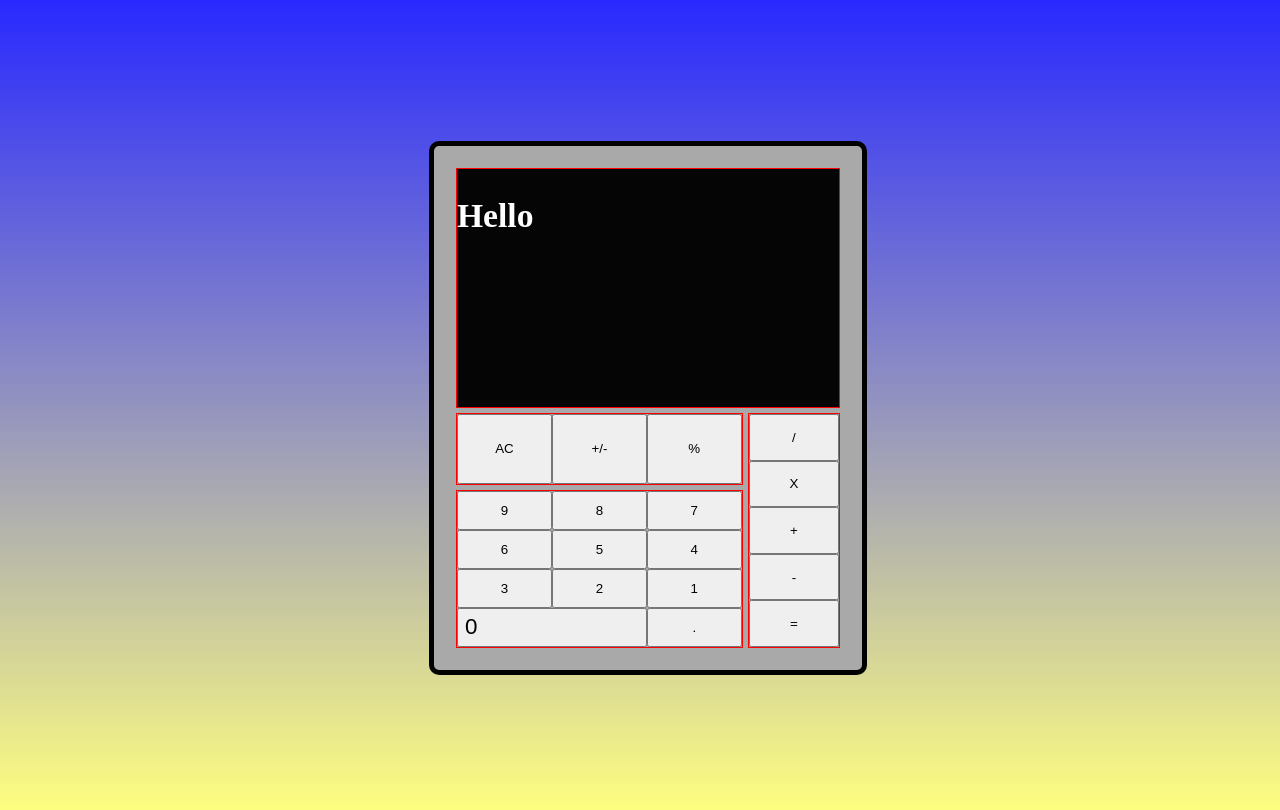
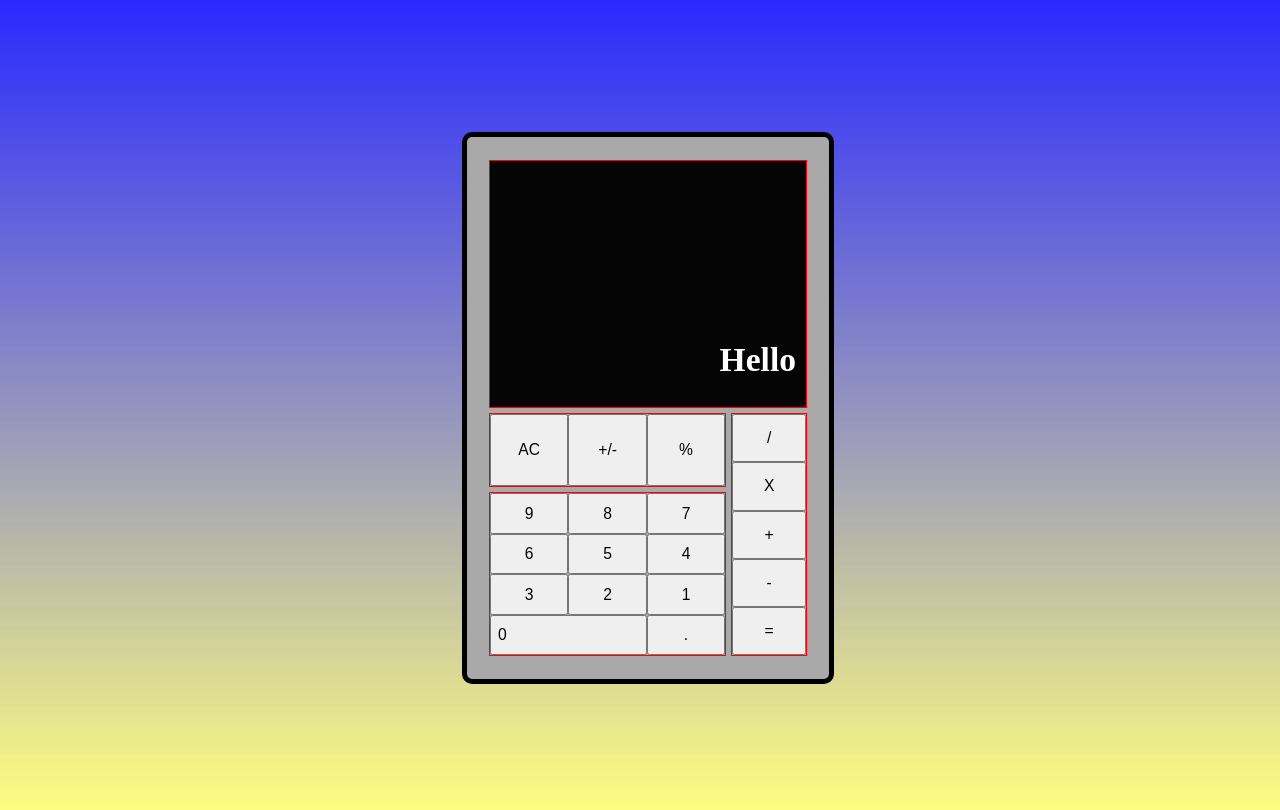
Before and after one commit to LRosas93/calculator02, a plain HTML site: page index.html in a window 1280 px wide. Drawn offline with Linux system fonts and the light colour scheme.

Commit message:
viewport has no scrollbar, calculator has absolute dimensions for width and height, screen output is poisitioned, button font size set

```diff
--- a/style.css
+++ b/style.css
@@ -5,6 +5,7 @@ body {
     justify-content: center;
     align-items: center;
     background: linear-gradient(rgba(0, 0, 255, 0.838), rgba(255, 255, 0, 0.5));
+    overflow: hidden;
 }
 
 
@@ -18,8 +19,8 @@ body {
 }
 
 .calculator {
-    width: 60%;
-    height: 100%;
+    min-width: 14.20em;
+    height: 22.17em;
     background: darkgrey;
     padding: 10px;
     border-radius: 10px;
@@ -39,12 +40,6 @@ body {
 }
 
 /* outer layout */
-
-/* dimensions for calculator
-width: 19.20em;
-height: 32.17em;
-*/
-
 .calculator-container {
     display: grid;
     grid-template-columns: 1fr 1fr 1fr 1fr;
@@ -84,6 +79,12 @@ height: 32.17em;
     border: 1px solid red;
 }
 
+.screen-container {
+    justify-content: end;
+    align-items: end;
+    padding-right: 10px;
+}
+
 .functionality-buttons {
     grid-template-columns: 1fr 1fr 1fr;
 }
@@ -98,9 +99,12 @@ height: 32.17em;
 }
 
 /* buttons */
+.button {
+    font-size: .7em;
+}
+
 .zero-button {
     grid-column: 1 / span 2;
     display: flex;
     align-items: center;
-    font-size: 1em;
 }
```
